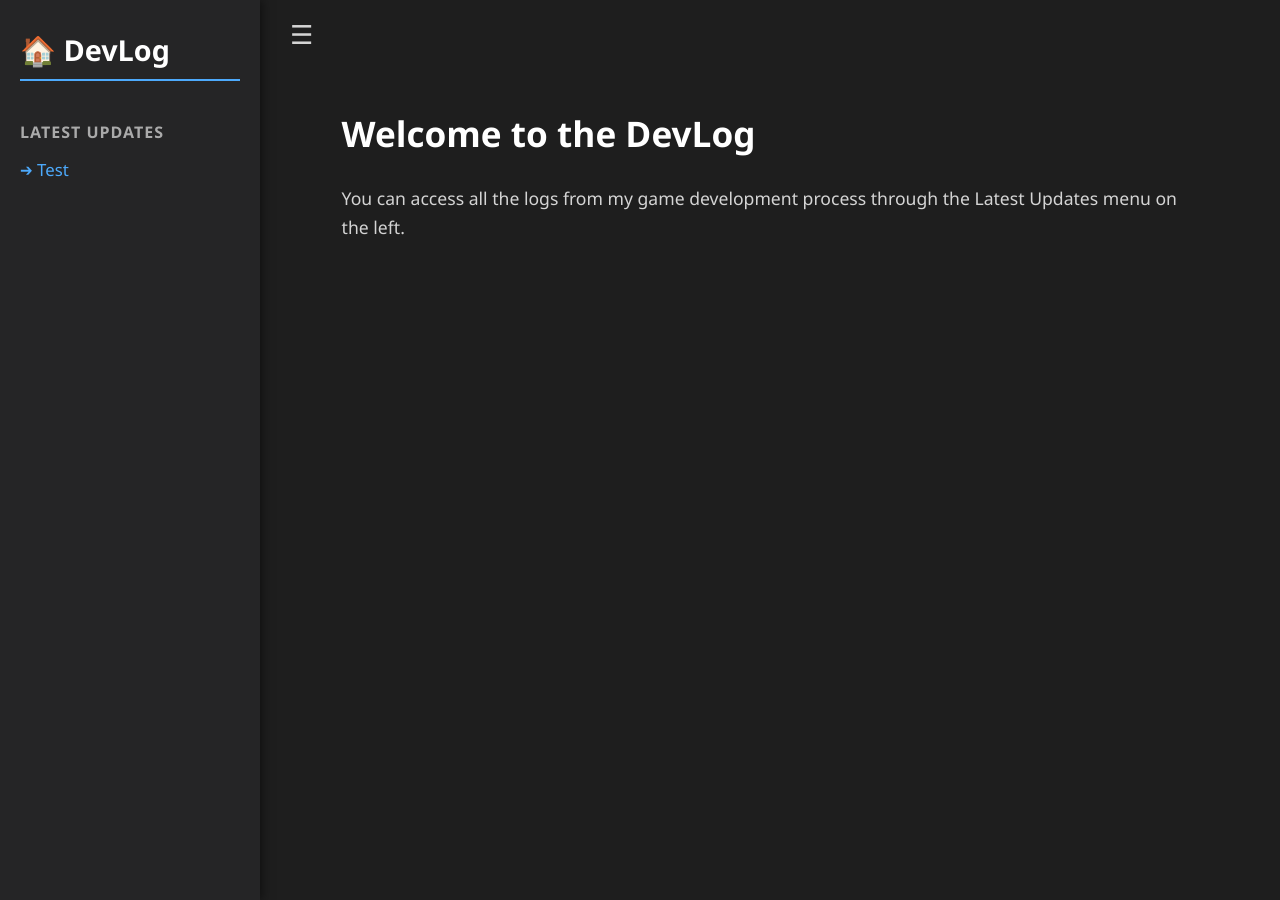
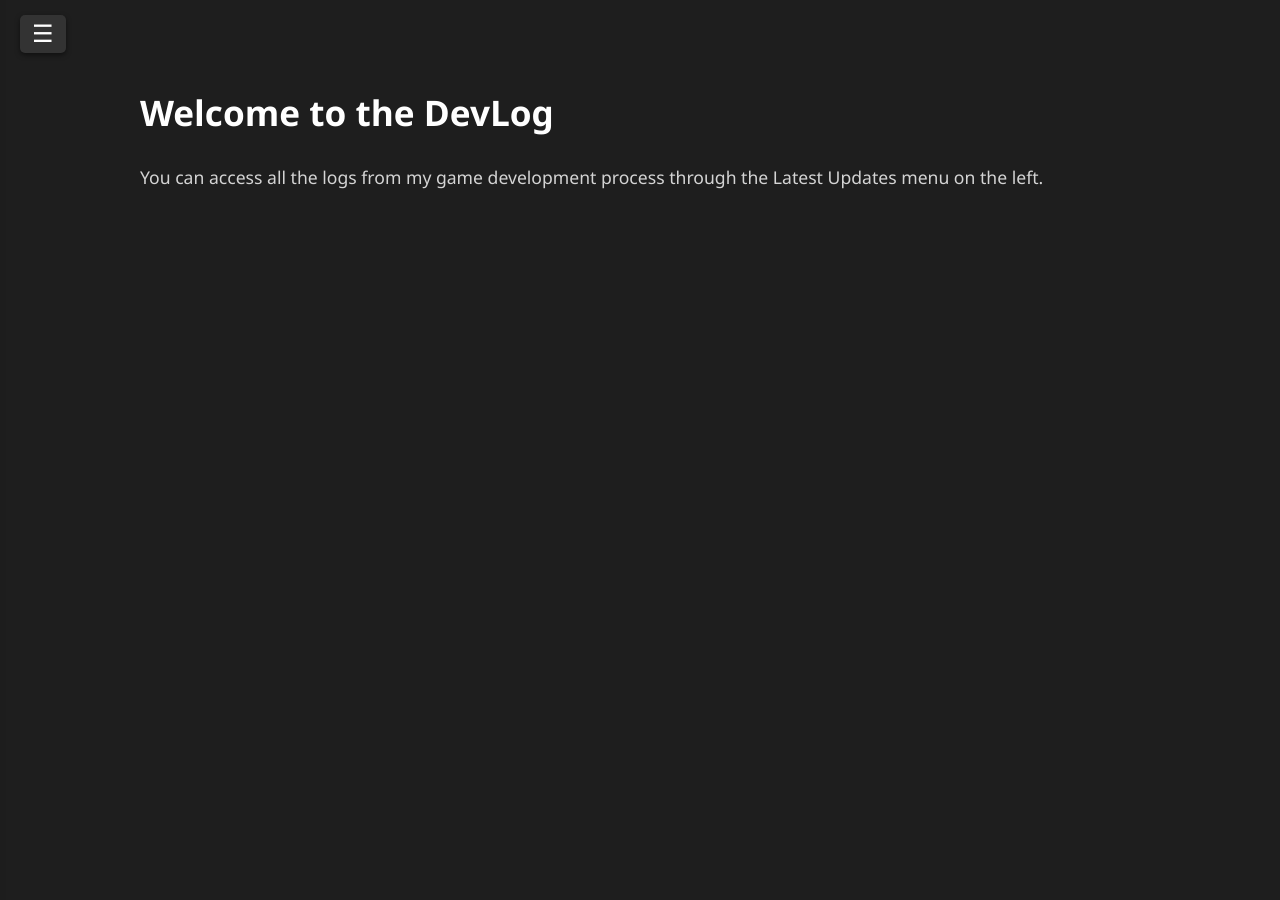
Before and after one commit to AnilAtaCevik/AnilAtaCevik.github.io, a Jekyll site: the page built from index.md, in a window 1280 px wide. Built offline with Jekyll 4.4.1, drawn with Linux system fonts in a browser that asks for light colours; our own code applies the rules of GitHub Pages for plain Markdown files.

Commit message:
Refactor sidebar and toggle button functionality

```diff
--- a/_layouts/default.html
+++ b/_layouts/default.html
@@ -9,76 +9,61 @@
         body {
             margin: 0;
             font-family: 'Segoe UI', Tahoma, Geneva, Verdana, sans-serif;
-            display: flex;
-            height: 100vh;
             background-color: #1e1e1e;
             color: #d4d4d4;
-            overflow: hidden; /* Sayfanın dışa taşmasını engeller */
         }
 
-        /* Sol Bar (Sidebar) Tasarımı */
+        /* Her zaman en üstte duran Menü Butonu */
+        .toggle-btn {
+            position: fixed; /* Sayfa kaydırılsa bile ekranda sabit kalır */
+            top: 15px;
+            left: 20px;
+            background-color: #333333;
+            color: #ffffff;
+            border: none;
+            font-size: 24px;
+            cursor: pointer;
+            padding: 5px 12px;
+            border-radius: 5px;
+            z-index: 1001; /* Menüden (1000) daha yüksek bir değer, böylece asla altında kalmaz */
+            transition: background-color 0.2s;
+            box-shadow: 0 2px 5px rgba(0,0,0,0.5);
+        }
+
+        .toggle-btn:hover {
+            background-color: #4daafc;
+        }
+
+        /* Sol Bar (Artık tüm cihazlarda yazının üstüne çıkacak) */
         .sidebar {
+            position: fixed; /* Sayfayı ittirmez, üst katmanda durur */
+            top: 0;
+            left: -280px; /* Başlangıçta ekranın solunda tamamen saklı */
             width: 260px;
-            min-width: 260px; /* Alt küçülme limiti */
+            height: 100vh;
             background-color: #252526;
-            box-shadow: 2px 0 10px rgba(0,0,0,0.5);
-            transition: margin-left 0.3s ease; /* Açılma/Kapanma animasyonu */
+            box-shadow: 4px 0 15px rgba(0,0,0,0.6);
+            transition: left 0.3s ease; /* Kayma animasyonu */
             z-index: 1000;
-            height: 100vh;
-            display: flex;
-            flex-direction: column;
+            overflow-y: auto;
+            padding-top: 70px; /* İçerik butonun altında kalmasın diye üstten boşluk */
+        }
+
+        .sidebar.open {
+            left: 0; /* Butona basılınca ekrana girer */
         }
 
         .sidebar-content {
-            padding: 30px 20px;
-            overflow-y: auto;
-            width: 220px; /* Paddingleri hesaba katarak toplam 260px yapar */
+            padding: 0 20px 30px 20px;
         }
 
-        /* Masaüstünde kapatıldığında sola kayarak gizlenmesi */
-        .sidebar.closed {
-            margin-left: -260px;
-        }
-
-        /* Sağ Taraf - Ana İçerik Alanı */
+        /* Ana İçerik Alanı */
         .main-area {
-            flex: 1;
-            display: flex;
-            flex-direction: column;
-            height: 100vh;
-            overflow-y: auto;
-            position: relative;
-        }
-
-        /* Üst Bar (Menü Butonunun duracağı yer) */
-        .top-bar {
-            padding: 15px 20px;
-            background-color: #1e1e1e;
-            position: sticky;
-            top: 0;
-        }
-
-        /* Aç/Kapat Butonu (Hamburger Menü) */
-        .toggle-btn {
-            background: none;
-            color: #d4d4d4;
-            border: none;
-            font-size: 26px;
-            cursor: pointer;
-            padding: 5px 10px;
-            border-radius: 5px;
-            transition: 0.2s;
-        }
-
-        .toggle-btn:hover {
-            color: #4daafc;
-            background-color: #333333;
-        }
-
-        .content {
-            padding: 10px 8%;
+            padding: 60px 8% 40px 8%; /* En üstte menü butonu için boşluk bırakıyoruz */
             line-height: 1.6;
             font-size: 1.1em;
+            max-width: 1000px;
+            margin: 0 auto; /* İçeriği ortalar */
         }
 
         /* Link ve Başlık Tasarımları */
@@ -87,22 +72,14 @@
         .sidebar h3 { color: #aaaaaa; font-size: 1em; text-transform: uppercase; letter-spacing: 1px; margin-bottom: 15px; }
         .sidebar a.log-link { color: #4daafc; text-decoration: none; display: block; margin-bottom: 12px; font-size: 1.05em; }
         .sidebar a.log-link:hover { color: #9cdcfe; text-decoration: underline; }
-        .content h1, .content h2 { color: #ffffff; }
-        .content img { max-width: 100%; border-radius: 8px; margin-top: 15px; box-shadow: 0 4px 8px rgba(0,0,0,0.3); }
+        .main-area h1, .main-area h2 { color: #ffffff; }
+        .main-area img { max-width: 100%; border-radius: 8px; margin-top: 15px; box-shadow: 0 4px 8px rgba(0,0,0,0.3); }
 
-        /* TELEFON VE TABLET İÇİN (Responsive) */
-        @media (max-width: 768px) {
-            .sidebar {
-                position: absolute; /* Mobilde içeriği sıkıştırmak yerine üstüne biner */
-                margin-left: -260px; /* Mobilde başlangıçta kapalıdır */
-            }
-            .sidebar.open {
-                margin-left: 0; /* Mobilde menü butonuna basıldığında açılır */
-            }
-        }
     </style>
 </head>
 <body>
+
+    <button class="toggle-btn" onclick="toggleSidebar()">☰</button>
 
     <div class="sidebar" id="mySidebar">
         <div class="sidebar-content">
@@ -115,27 +92,14 @@
     </div>
 
     <div class="main-area">
-        <div class="top-bar">
-            <button class="toggle-btn" onclick="toggleSidebar()">☰</button>
-        </div>
-
-        <div class="content">
-            {{ content }}
-        </div>
+        {{ content }}
     </div>
 
     <script>
         function toggleSidebar() {
             var sidebar = document.getElementById("mySidebar");
-
-            // Cihaz ekranı telefon boyutundaysa
-            if (window.innerWidth <= 768) {
-                sidebar.classList.toggle("open");
-            }
-            // Cihaz ekranı genişse (masaüstü)
-            else {
-                sidebar.classList.toggle("closed");
-            }
+            // Ekran boyutu fark etmeksizin menüyü açıp kapatır
+            sidebar.classList.toggle("open");
         }
     </script>
 
```
